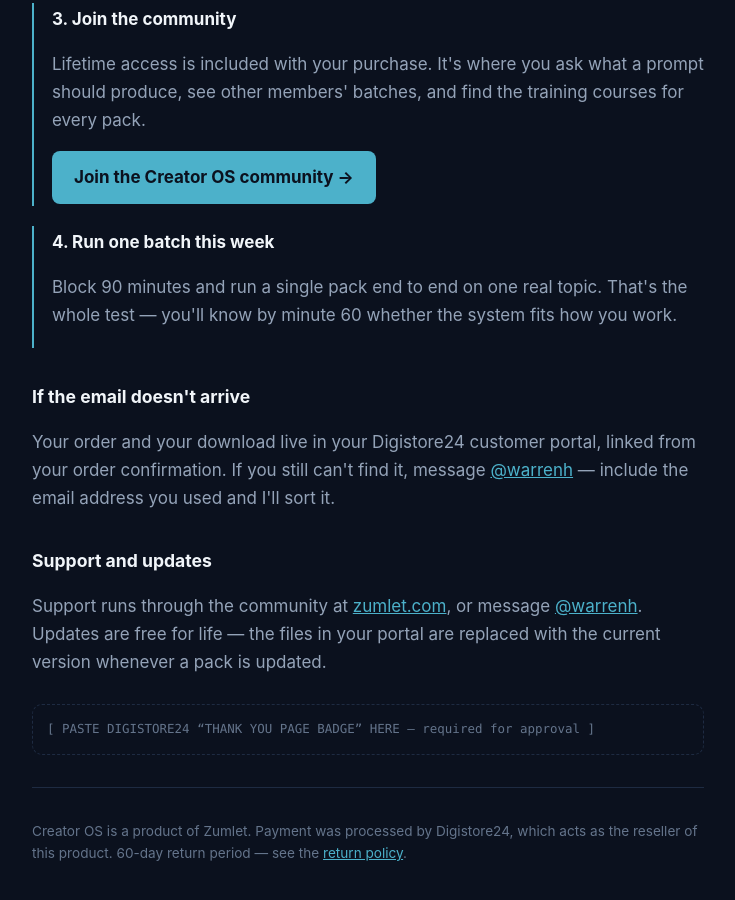
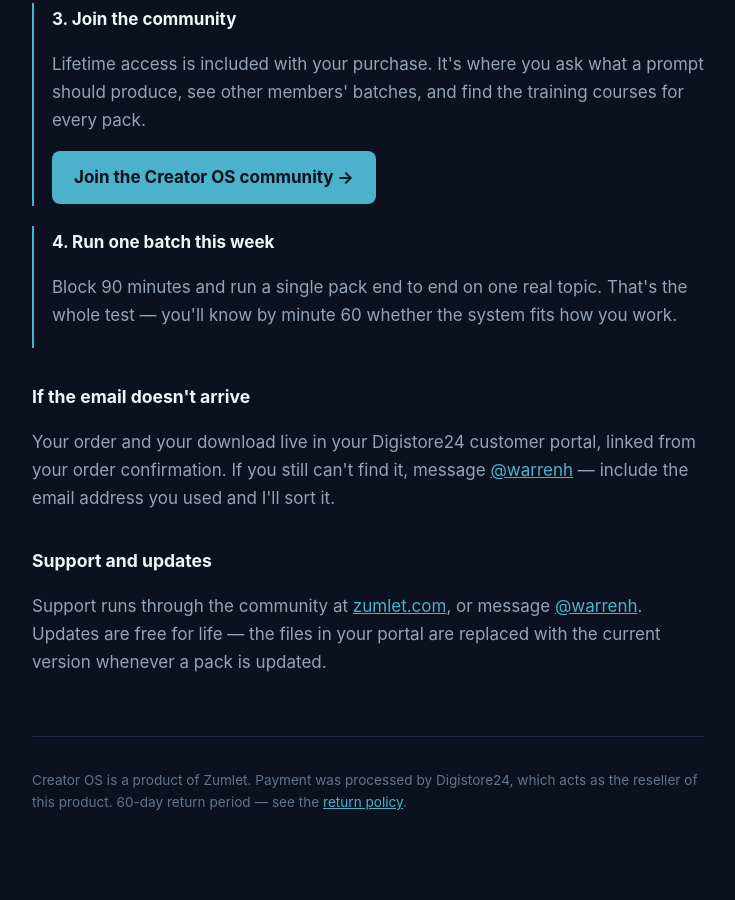
Before and after one commit to RealPLU/zumlet-sales, a plain HTML site: page thank-you.html in a window 1280 px wide. Shown: the part 696-1596 px from the top of the page, without its empty margins (272-1007 px from the left). Drawn offline with Linux system fonts and the light colour scheme.

Commit message:
Add Digistore24 trust badges to sales page and thank-you page

```diff
--- a/thank-you.html
+++ b/thank-you.html
@@ -16,7 +16,7 @@
   a{color:var(--accent)}
   .ok{display:inline-block;font-family:ui-monospace,Consolas,monospace;font-size:.75rem;letter-spacing:.12em;text-transform:uppercase;color:var(--green);border:1px solid var(--line);border-radius:999px;padding:6px 14px;margin-bottom:20px}
   .step{border-left:2px solid var(--accent);padding:2px 0 2px 18px;margin:20px 0}
-  .badge-slot{border:1px dashed var(--line);border-radius:10px;padding:14px;margin:28px 0;font-family:ui-monospace,Consolas,monospace;font-size:.78rem;color:var(--dim)}
+  .badge-slot{margin:28px 0;display:flex;justify-content:center}
   hr{border:0;border-top:1px solid var(--line);margin:32px 0}
 </style>
 </head>
@@ -39,7 +39,9 @@
   <h2>Support and updates</h2>
   <p>Support runs through the community at <a href="https://zumlet.com">zumlet.com</a>, or message <a href="https://communi.com/@warrenh">@warrenh</a>. Updates are free for life — the files in your portal are replaced with the current version whenever a pack is updated.</p>
 
-  <div class="badge-slot">[ PASTE DIGISTORE24 “THANK YOU PAGE BADGE” HERE — required for approval ]</div>
+  <div class="badge-slot"><!-- Begin of Digistore24 Trusted Badge Code -->
+<script type="text/javascript" src="https://www.digistore24.com/trusted-badge/49627/H1k1qPeOMg0nBf0/thankyoupage"></script>
+<!-- End of Digistore24 Trusted Badge Code --></div>
 
   <hr>
   <p style="font-size:.85rem;color:var(--dim)">Creator OS is a product of Zumlet. Payment was processed by Digistore24, which acts as the reseller of this product. 60-day return period — see the <a href="/return-policy.html">return policy</a>.</p>
```
Also changed, not shown: index.html (+3 -0 lines).
